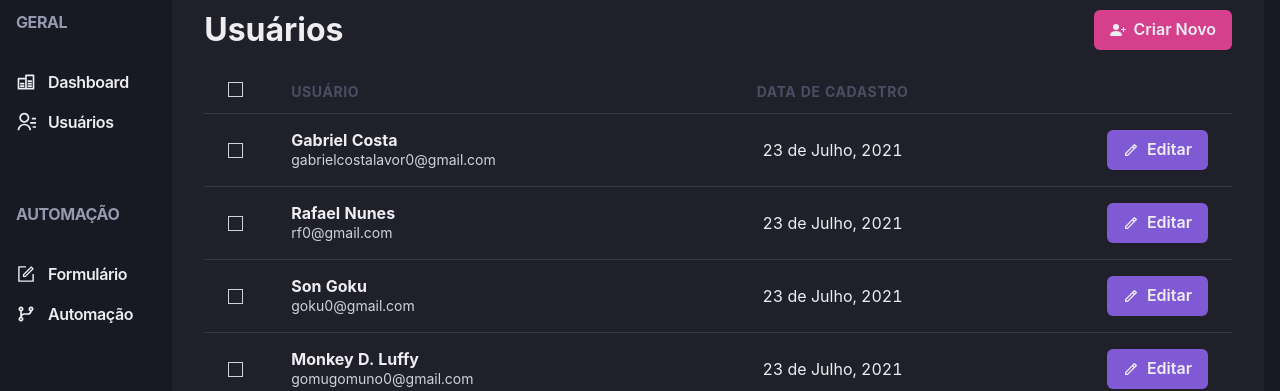
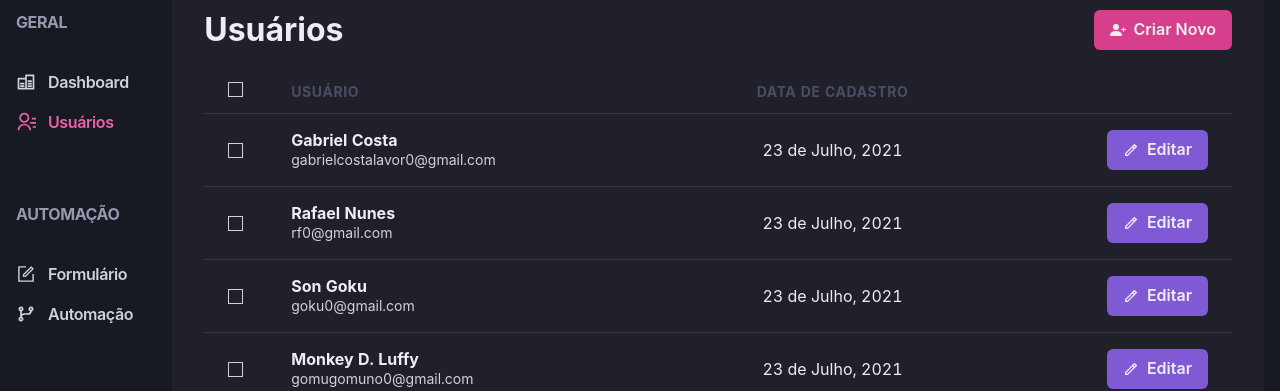
Before and after one commit to GabrielCostaLavor/dashgo, a Next.js app: page /users in a window 1280 px wide. Shown: the part 142-533 px from the top of the page. Built offline with nearby package versions, Linux system fonts and the light colour scheme.

Commit message:
Link de next

```diff
--- a/src/components/Aside/AsideLink.tsx
+++ b/src/components/Aside/AsideLink.tsx
@@ -1,5 +1,7 @@
-import { Flex, Icon, Link, Text, LinkProps } from "@chakra-ui/react";
+import { Flex, Icon, Link as LinkChakra, Text, LinkProps } from "@chakra-ui/react";
+import Link from "next/link";
 import { ElementType } from "react";
+import { ActiveLink } from "../ActiveLink";
 
 interface AsideLinkProps extends LinkProps{
     icon: ElementType,
@@ -9,11 +11,13 @@ interface AsideLinkProps extends LinkProps{
 
 export function AsideLink({linkUrl, icon, LinkName, ...rest}: AsideLinkProps){
     return(
-        <Link {...rest} href={linkUrl}>
-            <Flex align='center'>
-                <Icon as={icon} fontSize='20px'></Icon>
-                <Text fontWeight={600} fontSize='1xl'  ml='3' letterSpacing='tight'>{LinkName}</Text>
-            </Flex>
-        </Link>
+        <ActiveLink href={linkUrl} passHref>
+            <LinkChakra {...rest} >
+                <Flex align='center'>
+                    <Icon as={icon} fontSize='20px'></Icon>
+                    <Text fontWeight={600} fontSize='1xl'  ml='3' letterSpacing='tight'>{LinkName}</Text>
+                </Flex>
+            </LinkChakra>
+        </ActiveLink>
     )
 }
```
